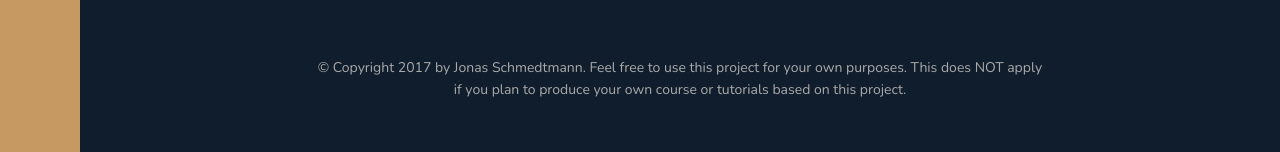
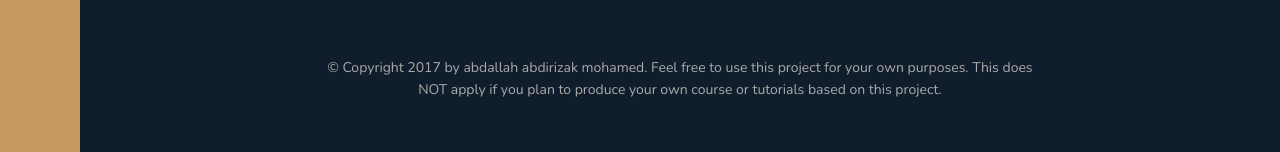
Before and after one commit to Abdallahdari/grid-full-landing-page, a website: page index.html in a window 1280 px wide. Shown: the part 3798-3950 px from the top of the page. Drawn offline with nearby package versions, Linux system fonts and the light colour scheme.

Commit message:
secound commit

```diff
--- a/index.html
+++ b/index.html
@@ -348,7 +348,7 @@
                     <li class="nav__item"><a href="#" class="nav__link">Come work with us!</a></li>
             </ul>
             <p class="copyright">
-                &copy; Copyright 2017 by Jonas Schmedtmann. Feel free to use this project for your own purposes. This does NOT apply if you plan to produce your own course or tutorials based on this project.
+                &copy; Copyright 2017 by abdallah abdirizak mohamed. Feel free to use this project for your own purposes. This does NOT apply if you plan to produce your own course or tutorials based on this project.
             </p>
         </footer>
     </body>
```
